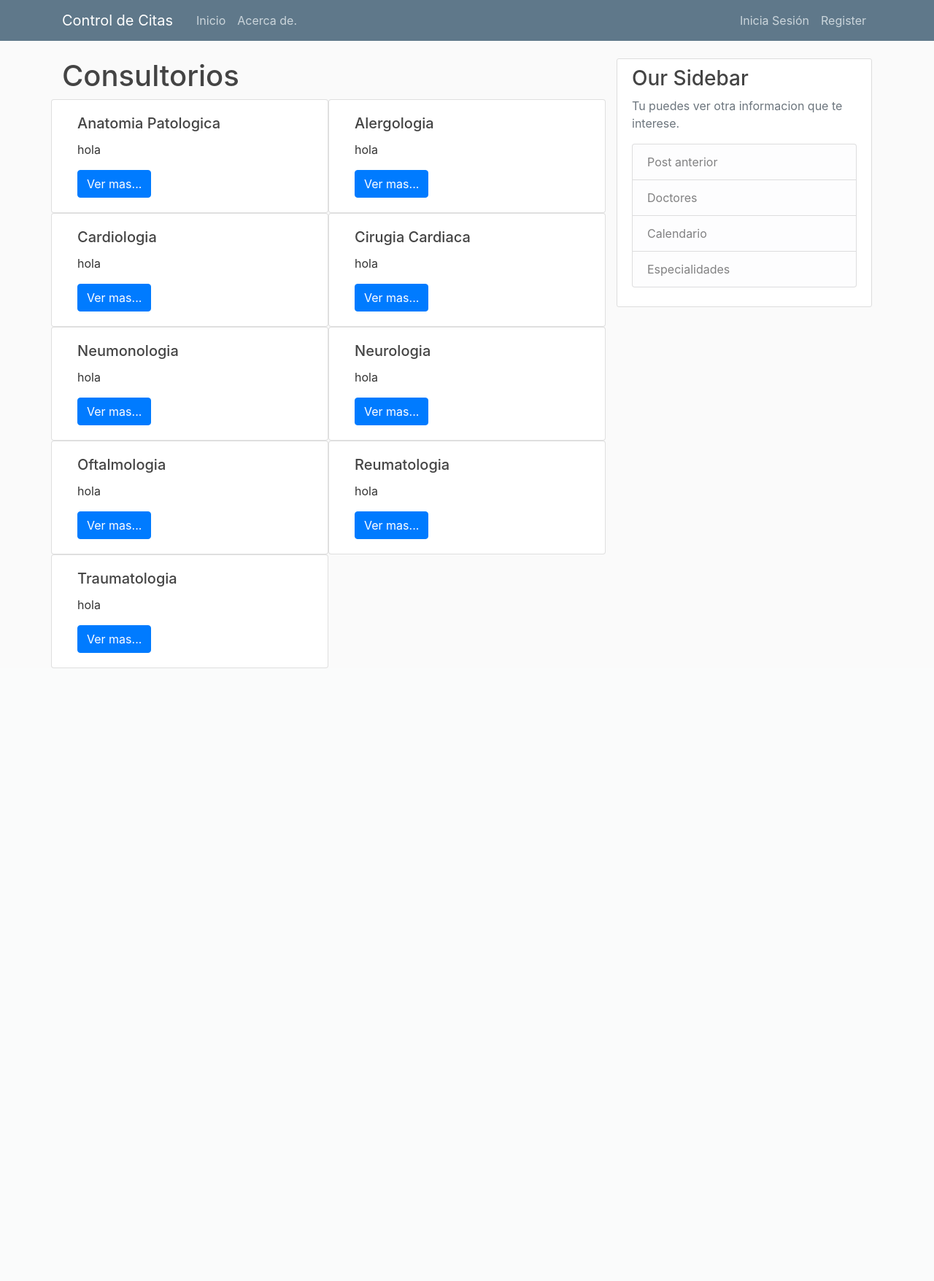
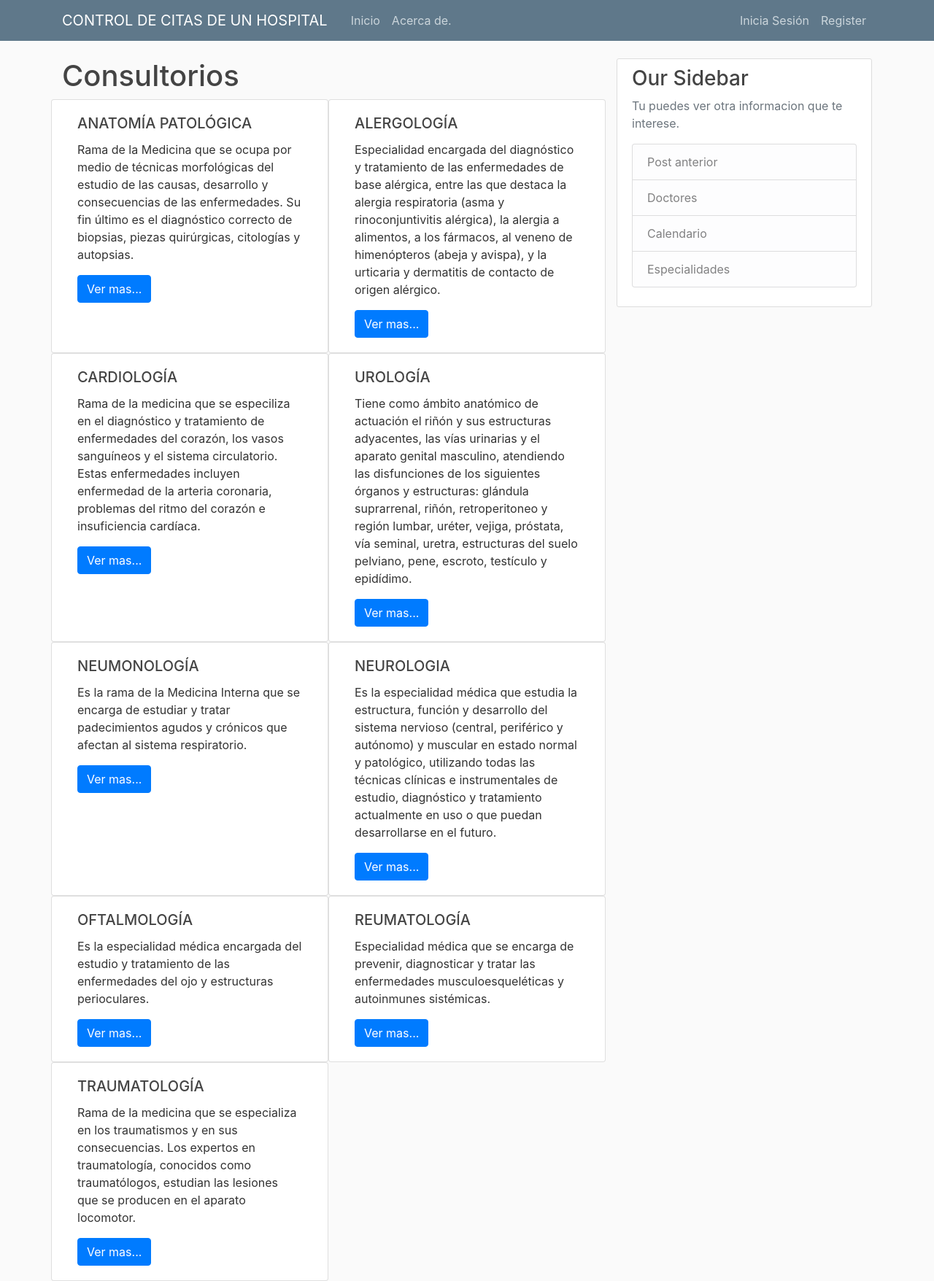
Before and after one commit to CarlosSG4/control_de_citas, a Django app: page /especialidades/ in a window 1280 px wide. Shown: the whole page at 73% size. Before the commit the page ends 916 px from the top, so only its background shows below. Run offline with Django 3.2, Linux system fonts and the light colour scheme; some libraries are stand-ins or nearby versions.

Commit message:
actualizacion

```diff
--- a/core/templates/core/base.html
+++ b/core/templates/core/base.html
@@ -23,7 +23,7 @@
     <header class="site-header">
       <nav class="navbar navbar-expand-md navbar-dark bg-steel fixed-top">
         <div class="container">
-          <a class="navbar-brand mr-4" href="{% url 'core-home' %}">Control de Citas</a>
+          <a class="navbar-brand mr-4" href="{% url 'core-home' %}">CONTROL DE CITAS DE UN HOSPITAL</a>
           <button class="navbar-toggler" type="button" data-toggle="collapse" data-target="#navbarToggle" aria-controls="navbarToggle" aria-expanded="false" aria-label="Toggle navigation">
           <span class="navbar-toggler-icon"></span>
           </button>
--- a/pacientes/templates/pacientes/espec.html
+++ b/pacientes/templates/pacientes/espec.html
@@ -5,64 +5,83 @@
     <div class="row">
         <div class="card col-sm-6" style="width: 18rem;">
             <div class="card-body">
-                <h5 class="card-title">Anatomia Patologica</h5>
-                <p class="card-text">hola</p>
+                <h5 class="card-title">ANATOMÍA PATOLÓGICA</h5>
+                <p class="card-text">Rama de la Medicina que se ocupa por medio
+                    de técnicas morfológicas del estudio de las causas, desarrollo y consecuencias de las
+                    enfermedades. Su fin último es el diagnóstico correcto de biopsias, piezas quirúrgicas,
+                    citologías y autopsias.</p>
                 <a href="{% url 'profile' %}" class="btn btn-primary">Ver mas...</a>
             </div>
         </div>
         <div class="card col-sm-6" style="width: 18rem;">
             <div class="card-body">
-                <h5 class="card-title">Alergologia</h5>
-                <p class="card-text">hola</p>
+                <h5 class="card-title">ALERGOLOGÍA</h5>
+                <p class="card-text">Especialidad encargada del diagnóstico y tratamiento de las enfermedades de
+                    base alérgica, entre las que destaca la alergia respiratoria (asma y rinoconjuntivitis alérgica),
+                     la alergia a alimentos, a los fármacos, al veneno de himenópteros (abeja  y avispa), y la urticaria
+                     y dermatitis de contacto de origen alérgico.</p>
                 <a href="#" class="btn btn-primary">Ver mas...</a>
             </div>
         </div>
         <div class="card col-sm-6" style="width: 18rem;">
             <div class="card-body">
-                <h5 class="card-title">Cardiologia</h5>
-                <p class="card-text">hola</p>
+                <h5 class="card-title">CARDIOLOGÍA</h5>
+                <p class="card-text">Rama de la medicina que se especiliza en el diagnóstico y tratamiento de enfermedades
+                    del corazón, los vasos sanguíneos y el sistema circulatorio. Estas enfermedades incluyen enfermedad de la
+                    arteria coronaria, problemas del ritmo del corazón e insuficiencia cardíaca.</p>
                 <a href="#" class="btn btn-primary">Ver mas...</a>
             </div>
         </div>
         <div class="card col-sm-6" style="width: 18rem;">
             <div class="card-body">
-                <h5 class="card-title">Cirugia Cardiaca</h5>
-                <p class="card-text">hola</p>
+                <h5 class="card-title">UROLOGÍA</h5>
+                <p class="card-text">Tiene como ámbito anatómico de actuación el riñón y sus estructuras adyacentes,
+                     las vías urinarias y el aparato genital masculino, atendiendo las disfunciones de los siguientes órganos y
+                     estructuras: glándula suprarrenal, riñón, retroperitoneo y región lumbar, uréter, vejiga, próstata, vía
+                     seminal, uretra, estructuras del suelo pelviano, pene, escroto, testículo y epidídimo.</p>
                 <a href="#" class="btn btn-primary">Ver mas...</a>
             </div>
         </div>
         <div class="card col-sm-6" style="width: 18rem;">
             <div class="card-body">
-                <h5 class="card-title">Neumonologia</h5>
-                <p class="card-text">hola</p>
+                <h5 class="card-title">NEUMONOLOGÍA</h5>
+                <p class="card-text">Es la rama de la Medicina Interna que se encarga de estudiar y tratar padecimientos agudos
+                    y crónicos que afectan al sistema respiratorio.</p>
                 <a href="#" class="btn btn-primary">Ver mas...</a>
             </div>
         </div>
         <div class="card col-sm-6" style="width: 18rem;">
             <div class="card-body">
-                <h5 class="card-title">Neurologia</h5>
-                <p class="card-text">hola</p>
+                <h5 class="card-title">NEUROLOGIA</h5>
+                <p class="card-text">Es la especialidad médica que estudia la estructura, función y desarrollo
+                        del sistema nervioso (central, periférico y autónomo) y muscular en estado normal y
+                        patológico, utilizando todas las técnicas clínicas e instrumentales de estudio,
+                        diagnóstico y tratamiento actualmente en uso o que puedan desarrollarse en el futuro. </p>
                 <a href="#" class="btn btn-primary">Ver mas...</a>
             </div>
         </div>
         <div class="card col-sm-6" style="width: 18rem;">
             <div class="card-body">
-                <h5 class="card-title">Oftalmologia</h5>
-                <p class="card-text">hola</p>
+                <h5 class="card-title">OFTALMOLOGÍA</h5>
+                <p class="card-text">Es la especialidad médica encargada del estudio y tratamiento de las enfermedades
+                     del ojo y estructuras perioculares.</p>
                 <a href="#" class="btn btn-primary ">Ver mas...</a>
             </div>
         </div>
         <div class="card col-sm-6" style="width: 18rem;">
             <div class="card-body">
-                <h5 class="card-title">Reumatologia</h5>
-                <p class="card-text">hola</p>
+                <h5 class="card-title">REUMATOLOGÍA</h5>
+                <p class="card-text">Especialidad médica que se encarga de prevenir, diagnosticar y tratar las enfermedades
+                     musculoesqueléticas  y autoinmunes sistémicas.</p>
                 <a href="#" class="btn btn-primary ">Ver mas...</a>
             </div>
         </div>
         <div class="card col-sm-6" style="width: 18rem;">
             <div class="card-body">
-                <h5 class="card-title">Traumatologia</h5>
-                <p class="card-text">hola</p>
+                <h5 class="card-title">TRAUMATOLOGÍA</h5>
+                <p class="card-text">Rama de la medicina que se especializa en los traumatismos y en sus consecuencias.
+                    Los expertos en traumatología, conocidos como traumatólogos, estudian las lesiones que se producen en
+                    el aparato locomotor.</p>
                 <a href="#" class="btn btn-primary ">Ver mas...</a>
             </div>
         </div>
```
Also changed, not shown: pacientes/templates/pacientes/consultorios.html (+22 -14 lines), core/static/core/img/10.png (added), core/static/core/img/4.jpg (added), core/static/core/img/5.jpg (added), core/static/core/img/6.jpg (added), core/static/core/img/7.jpg (added), core/static/core/img/8.jpg (added), core/static/core/img/9.jpg (added), db.sqlite3.
